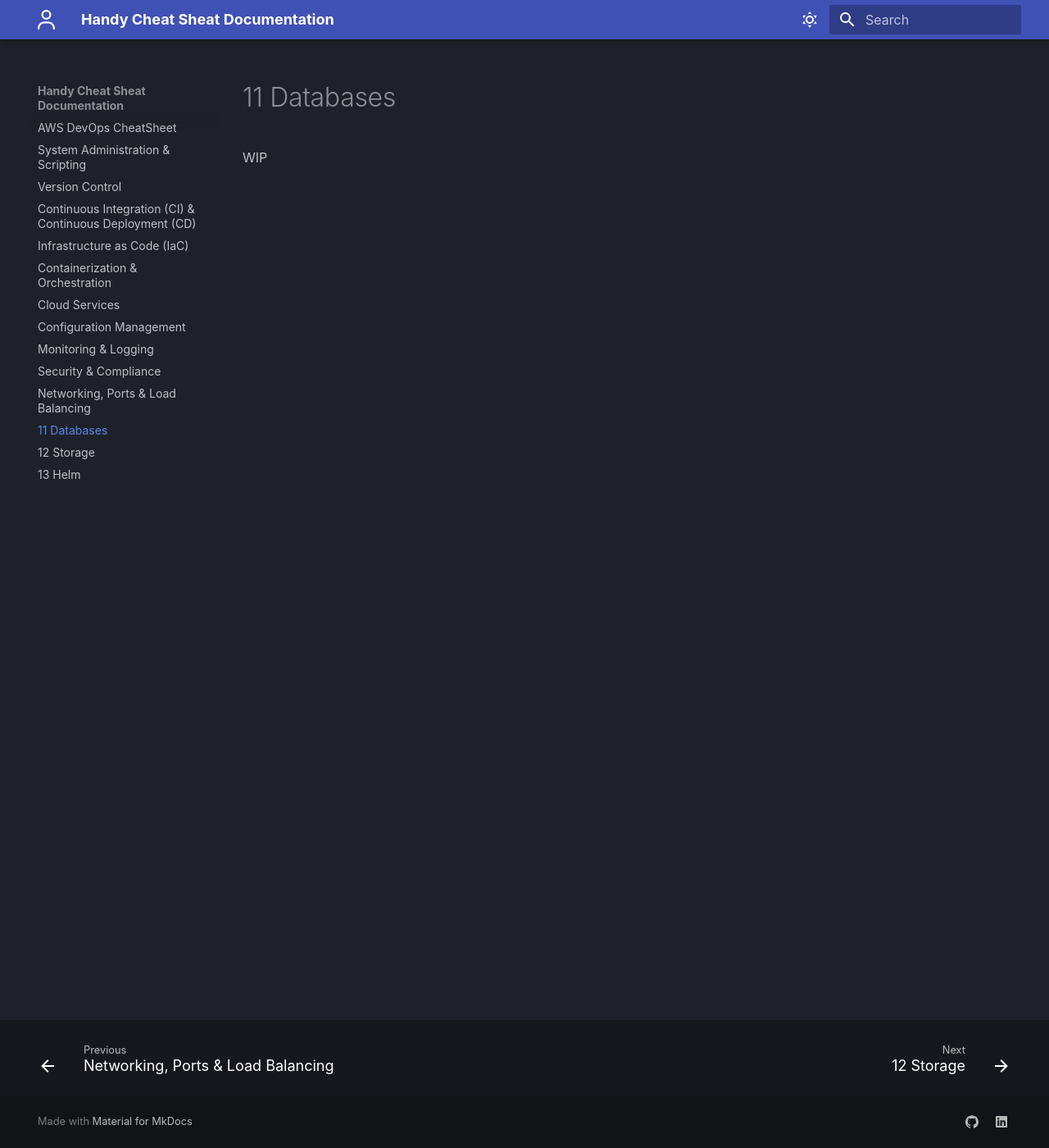
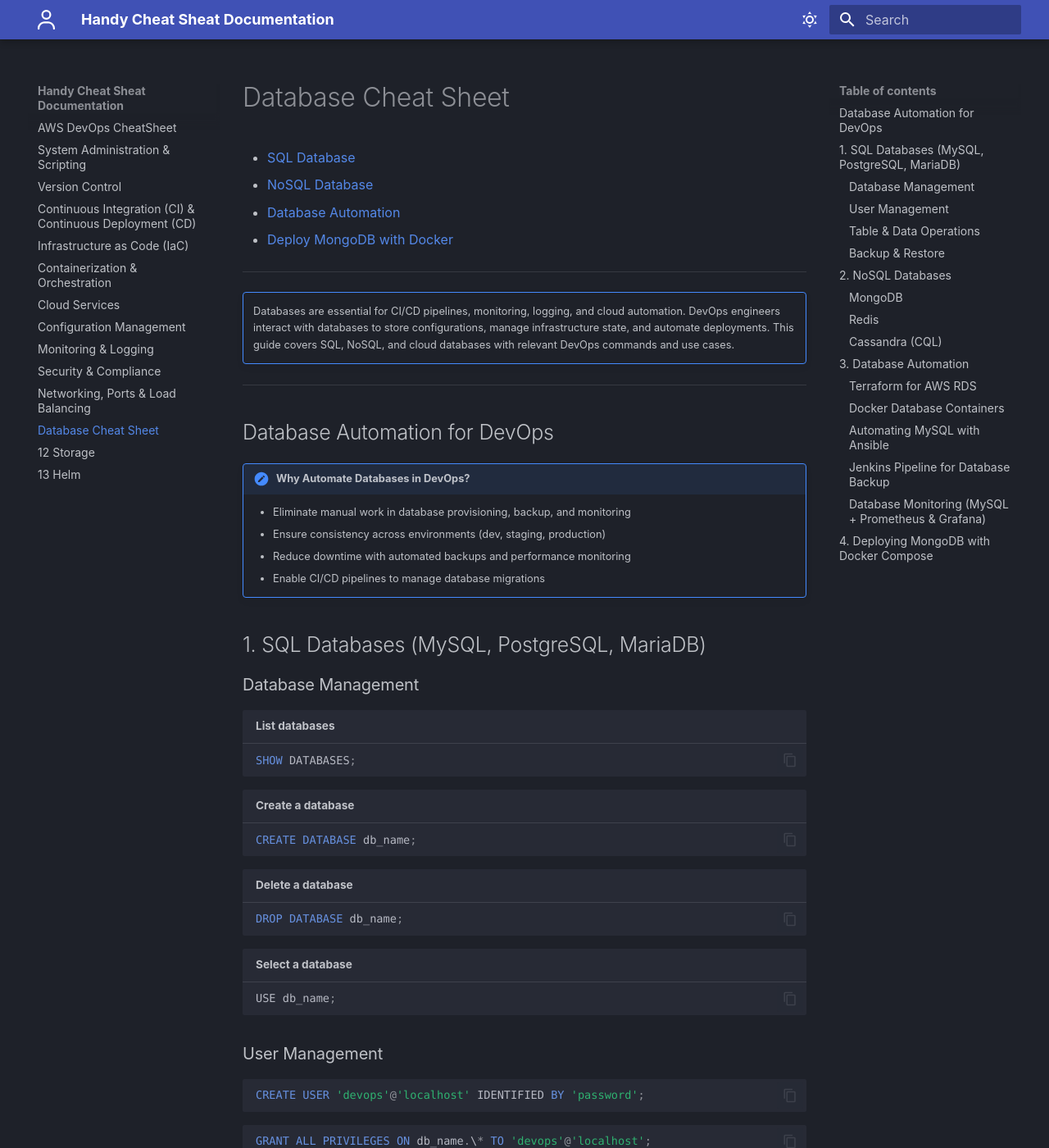
Before and after one commit to pbemkes/CheatSheets, an MkDocs documentation site: the page built from docs/11_Databases.md, in a window 1280 px wide and 1400 px high. Shown: the whole window at 82% size. Built offline with MkDocs 1.6.1 and Material for MkDocs 9.7.7, drawn with Linux system fonts in a browser that asks for light colours; some web fonts are replaced; some of the changed text lies outside the part shown.

Commit message:
Adding Databases

````diff
--- a/docs/11_Databases.md
+++ b/docs/11_Databases.md
@@ -1 +1,189 @@
-WIP
+# Database Cheat Sheet
+
+- [SQL Database](#1-sql-databases-mysql-postgresql-mariadb)
+- [NoSQL Database](#2-nosql-databases)
+- [Database Automation](#3-database-automation)
+- [Deploy MongoDB with Docker](#4-deploying-mongodb-with-docker-compose)
+
+---
+
+!!! note ""
+    Databases are essential for CI/CD pipelines, monitoring, logging, and cloud automation. DevOps engineers interact with databases to store configurations, manage infrastructure state, and automate deployments. This guide covers SQL, NoSQL, and cloud databases with relevant DevOps commands and use cases.
+
+---
+
+## Database Automation for DevOps
+
+!!! note "Why Automate Databases in DevOps?"
+    - Eliminate manual work in database provisioning, backup, and monitoring
+    - Ensure consistency across environments (dev, staging, production)
+    - Reduce downtime with automated backups and performance monitoring
+    - Enable CI/CD pipelines to manage database migrations
+
+## 1. SQL Databases (MySQL, PostgreSQL, MariaDB)
+
+### Database Management
+
+```sql title="List databases"
+SHOW DATABASES;
+```
+```sql title="Create a database"
+CREATE DATABASE db_name;
+```
+```sql title="Delete a database"
+DROP DATABASE db_name;
+```
+```sql title="Select a database"
+USE db_name;
+```
+
+### User Management
+
+```sql
+CREATE USER 'devops'@'localhost' IDENTIFIED BY 'password';
+```
+```sql
+GRANT ALL PRIVILEGES ON db_name.\* TO 'devops'@'localhost';
+```
+
+### Table & Data Operations
+
+```sql title="List tables"
+SHOW TABLES;
+```
+```sql
+INSERT INTO users (name, email) VALUES ('Alice', 'alice@example.com');
+```
+```sql
+SELECT * FROM users;
+```
+
+### Backup & Restore
+
+```bash title="Backup MySQL"
+mysqldump -u root -p db_name > backup.sql
+```
+```bash title="Restore MySQL"
+mysql -u root -p db_name < backup.sql
+```
+
+## 2. NoSQL Databases
+
+### MongoDB
+
+```sql title="List databases"
+show dbs;
+```
+```sql title="Select a database"
+use mydb;
+```
+```sql title="Create a collection"
+db.createCollection("users");
+```
+```sql title="Insert data"
+db.users.insertOne({name: "Alice"});
+```
+```sql title="Backup"
+mongodump --out /backup/
+```
+
+### Redis
+
+```bash title="Store a key"
+SET key "value";
+```
+```bash title="Retrieve value"
+GET key;
+```
+```bash title="Delete key"
+DEL key;
+```
+
+### Cassandra (CQL)
+
+```sql title=""
+CREATE KEYSPACE mykeyspace WITH replication = {'class': 'SimpleStrategy', 'replication_factor': 1};
+```
+```sql title=""
+CREATE TABLE users (id UUID PRIMARY KEY, name TEXT);
+```
+
+## 3. Database Automation
+
+### Terraform for AWS RDS
+
+```tf
+resource "aws_db_instance" "default" {
+  identifier = "devops-db"
+  engine = "mysql"
+  instance_class = "db.t3.micro"
+  allocated_storage = 20
+}
+```
+
+### Docker Database Containers
+
+```bash
+docker run -d --name mysql -e MYSQL_ROOT_PASSWORD=root -p 3306:3306 mysql
+```
+```bash
+docker run -d --name postgres -e POSTGRES_PASSWORD=root -p 5432:5432 postgres
+```
+
+### Automating MySQL with Ansible
+
+```yaml
+- name: Install MySQL
+  hosts: db_servers
+  become: yes
+  tasks:
+  - name: Install MySQL
+    apt: name=mysql-server state=present
+  - name: Create Database
+    mysql_db: name=devops_db state=present
+```
+
+### Jenkins Pipeline for Database Backup
+
+```groovy
+pipeline {
+  agent any
+  stages {
+    stage('Backup') {
+      steps { sh 'mysqldump -u root -p$MYSQL_ROOT_PASSWORD db > /backup/db.sql' }
+    }
+    stage('Restore') {
+      steps { sh 'mysql -u root -p$MYSQL_ROOT_PASSWORD db < /backup/db.sql' }
+    }
+  }
+}
+```
+
+### Database Monitoring (MySQL + Prometheus & Grafana)
+
+```bash
+wget https://github.com/prometheus/mysqld_exporter/releases/download/v0.14.0/mysql d_exporter.tar.gz
+```
+
+```bash
+tar xvf mysqld_exporter.tar.gz && mv mysqld_exporter /usr/local/bin/
+```
+
+```bash
+mysqld_exporter --config.my-cnf=/etc/.my.cnf &
+```
+
+## 4. Deploying MongoDB with Docker Compose
+
+```yaml
+version: '3.8'
+services:
+  mongo:
+    image: mongo
+    container_name: mongodb
+    environment:
+      MONGO_INITDB_ROOT_USERNAME: admin
+      MONGO_INITDB_ROOT_PASSWORD: DevOps@123
+    ports:
+    - "27017:27017"
+```
````
